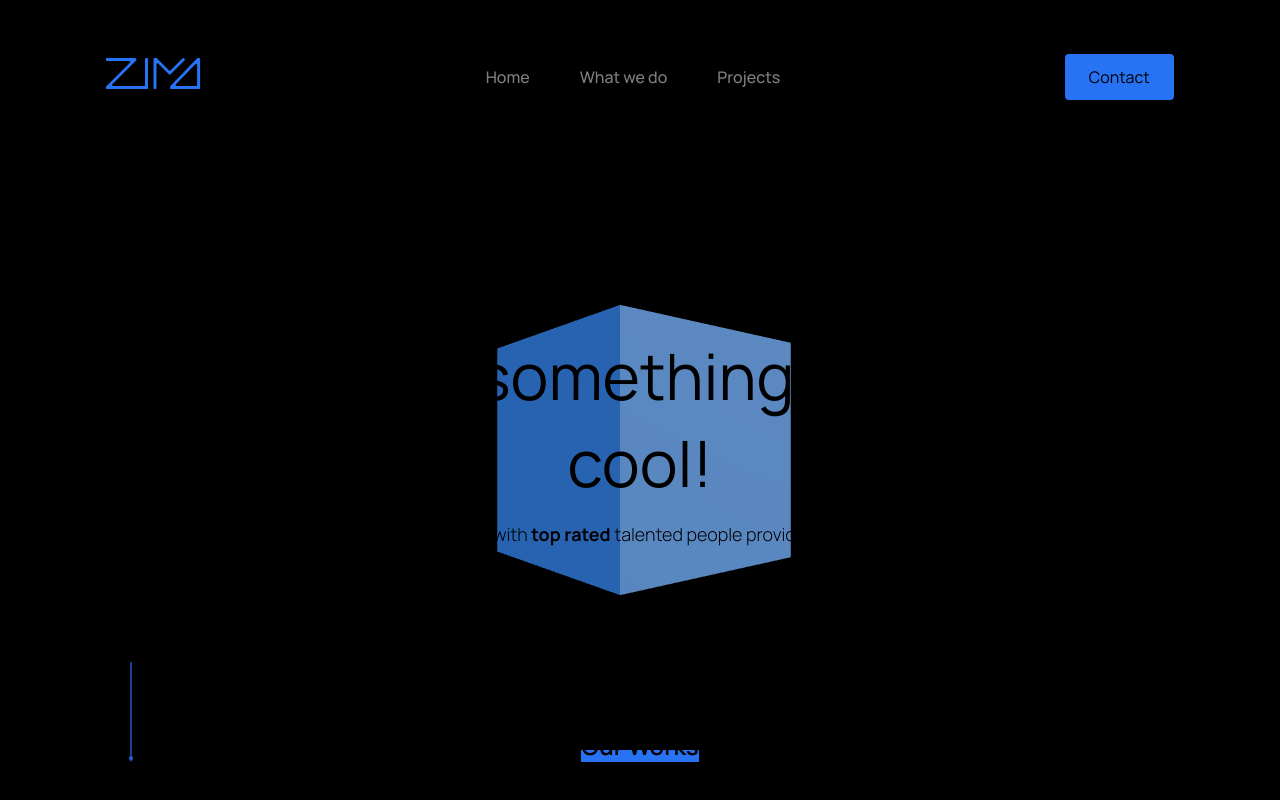
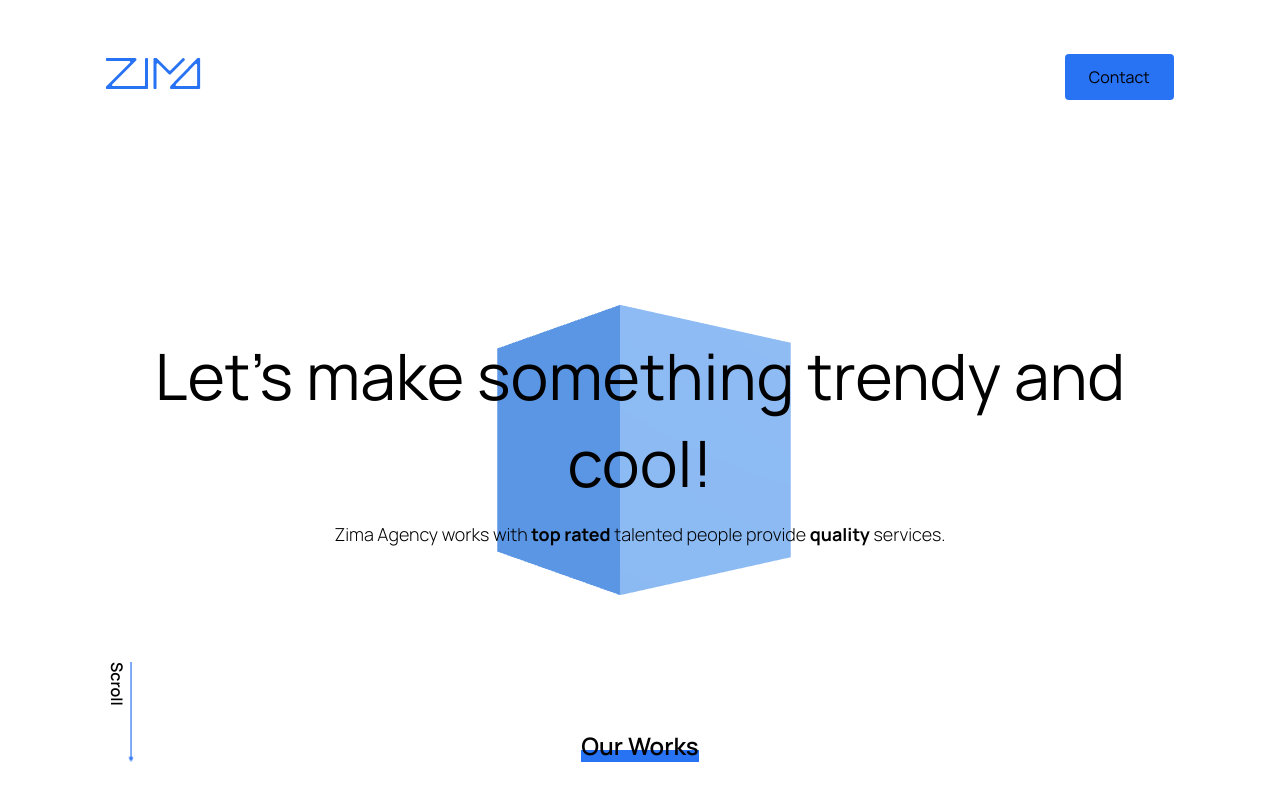
Before and after one commit to maha-saaa/zima-website, a Next.js app: page / in a window 1280 px wide. Shown: the top 800 px of the page. Built offline with nearby package versions, Linux system fonts and the light colour scheme.

Commit message:
Fix text color issue

```diff
--- a/src/components/Contact/index.module.scss
+++ b/src/components/Contact/index.module.scss
@@ -5,6 +5,7 @@
   justify-content: flex-start;
   gap: 7.8vw;
   padding: 10vh 7vw;
+  background-color: var(--background);
   @media screen and (max-width: 600px) {
     flex-direction: column;
   }
--- a/src/components/Hero/index.module.scss
+++ b/src/components/Hero/index.module.scss
@@ -5,6 +5,7 @@
   gap: 16px;
   padding: 27vh 7vw;
   position: relative;
+  background-color: var(--background);
   @media screen and (max-width: 600px) {
     padding: 10vh 7vw;
   }
--- a/src/components/Navbar/index.module.scss
+++ b/src/components/Navbar/index.module.scss
@@ -8,7 +8,7 @@
   position: sticky;
   top: 0;
   z-index: 1000;
-  background-color: black;
+  background-color: var(--background);
 }
 
 .menu {
--- a/src/components/WebDesign/index.module.scss
+++ b/src/components/WebDesign/index.module.scss
@@ -2,6 +2,7 @@
   display: flex;
   flex-direction: column;
   position: relative;
+  background-color: var(--background);
   span:first-child {
     font-size: 4rem;
     font-weight: 700;
--- a/src/components/WhatWeDo/index.module.scss
+++ b/src/components/WhatWeDo/index.module.scss
@@ -5,6 +5,7 @@
   justify-content: flex-end;
   gap: 113px;
   padding: 25vh 7vw;
+  background-color: var(--background);
 }
 
 .text {
--- a/src/components/projects/index.module.scss
+++ b/src/components/projects/index.module.scss
@@ -5,6 +5,7 @@
   justify-content: center;
   padding: 25vh 7vw;
   position: relative;
+  background-color: var(--background);
   @media screen and (max-width: 600px) {
     padding: 10vh 7vw;
   }
--- a/src/pages/index.tsx
+++ b/src/pages/index.tsx
@@ -9,7 +9,7 @@ import Cube from "@/components/Cube";
 const DOM = () => {
   return (
     <Layout>
-      <main style={{ backgroundColor: "black" }}>
+      <main>
         <Base />
       </main>
     </Layout>
--- a/src/styles/colors.css
+++ b/src/styles/colors.css
@@ -3,4 +3,5 @@
   --white: #ffffff;
   --whiteWithOpacity: rgba(255, 255, 255, 0.5);
   --darkBlue: #111722;
+  --background: "#030303";
 }
--- a/src/styles/globals.css
+++ b/src/styles/globals.css
@@ -4,7 +4,6 @@ body {
   margin: 0;
   font-family: "Manrope";
   cursor: url(../../public/images/cursor.png), auto;
-  background-color: black;
 }
 
 a {
@@ -23,7 +22,6 @@ a {
   body {
     color: white;
     background: black;
-    background-color: black;
     font-family: "Manrope";
   }
 }
```
